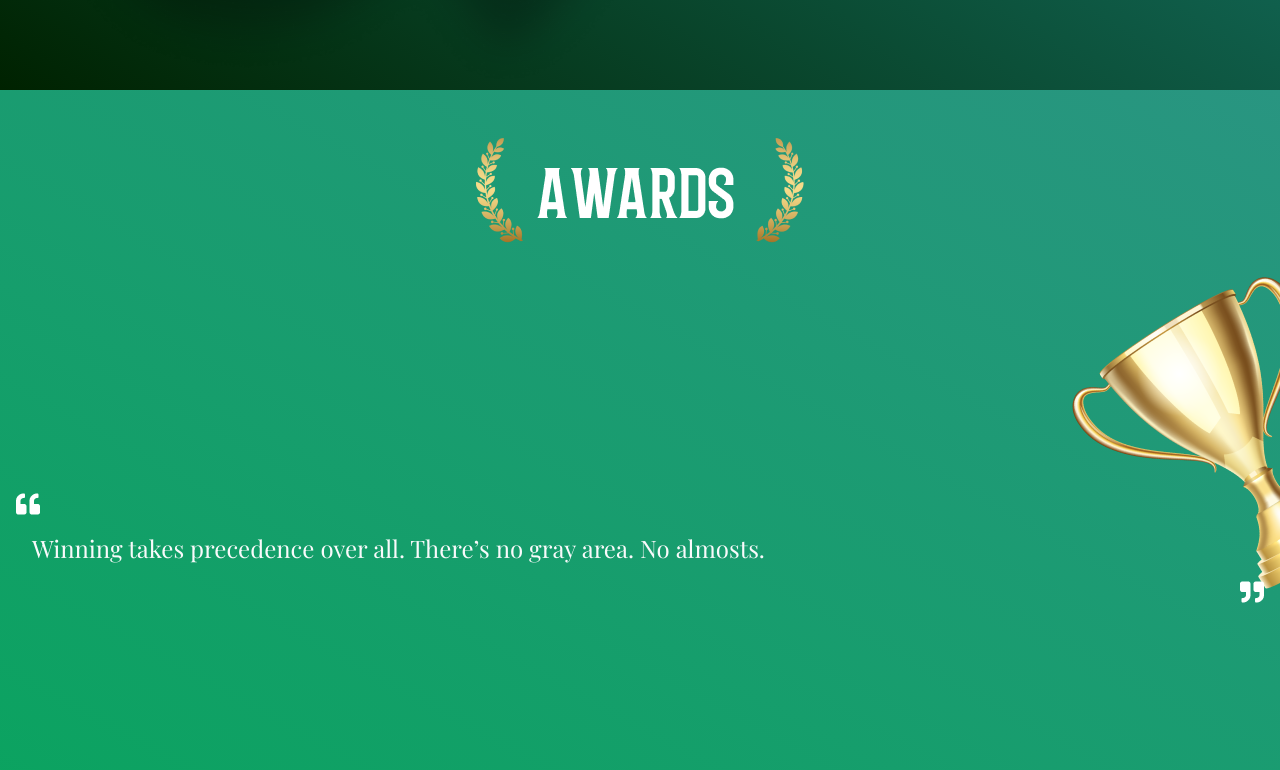
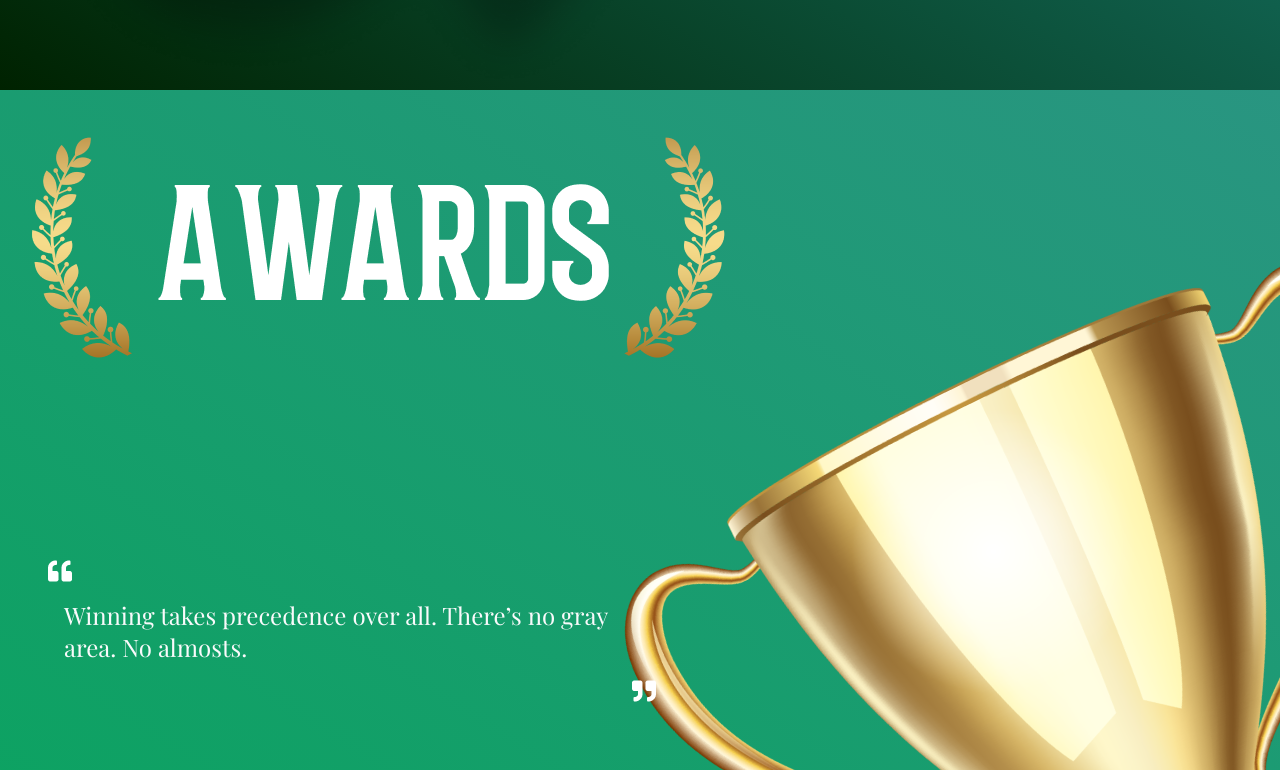
Before and after one commit to SithumDev07/hackX-Jr-Web, a website built with Parcel: page Test.html in a window 1280 px wide. Shown: the part 1510-2280 px from the top of the page. Built offline with nearby package versions, Linux system fonts and the light colour scheme.

Commit message:
awards upto now desktop

```diff
--- a/Test.html
+++ b/Test.html
@@ -568,6 +568,7 @@ body{
         <section
           class="
             h-auto
+            xl:h-screen
             bg-gradient-to-tr
             from-awardsStartingColor
             to-awardsEndColor
@@ -582,16 +583,23 @@ body{
               w-full
               flex
               justify-center
+              xl:justify-start
               items-center
+              xl:items-start
               flex-col
               relative
               mb-24
+
             "
           >
-            <div class="w-4/5 flex justify-center mt-12">
-              <img src="./public/images/awards/Awards-5s.png" alt="awards-5s" />
-            </div>
-            <div class="w-full flex justify-end">
+            <div class="w-4/5 flex justify-center xl:justify-start mt-12 xl:mt-10 xl:ml-8 2xl:ml-16">
+              <img src="./public/images/awards/Awards-5s.png" alt="awards-5s" class="xl:hidden" />
+
+              <img src="./public/images/awards/Awards-xl.png" alt="awards-Xl" class="hidden xl:block 2xl:hidden" />
+
+              <img src="./public/images/awards/Awards-2xl.png" alt="awards-2Xl" class="hidden 2xl:block" />
+            </div>
+            <div class="w-full flex justify-end xl:absolute xl:top-left16">
               <img
                 src="./public/images/cups/cup-5s.png"
                 data-scroll="1"
@@ -599,13 +607,34 @@ body{
                 data-scroll-speed="-1"
                 data-scroll-target="#Awards"
                 alt="Cup-5s"
+                class="xl:hidden"
               />
-            </div>
-            <div class="w-full absolute top-2/3 px-4">
+
+              <img
+                src="./public/images/cups/cup-xl.png"
+                data-scroll="1"
+                data-scroll-delay="0.03"
+                data-scroll-speed="-1"
+                data-scroll-target="#Awards"
+                alt="Cup-Xl"
+                class="hidden xl:block 2xl:hidden"
+              />
+
+              <img
+                src="./public/images/cups/cup-2xl.png"
+                data-scroll="1"
+                data-scroll-delay="0.03"
+                data-scroll-speed="-1"
+                data-scroll-target="#Awards"
+                alt="Cup-2Xl"
+                class="hidden 2xl:block"
+              />
+            </div>
+            <div class="w-full xl:w-1/2 absolute top-2/3 2xl:top-1/2 px-4 xl:ml-8 2xl:transform 2xl:translate-y-10">
               <div class="w-full flex justify-start">
                 <img src="./public/images/quotes/quote-left-5s.png" alt="" />
               </div>
-              <p class="text-2xl text-gray-50 font-PlayFair px-4 my-4">
+              <p class="text-2xl 2xl:text-4xl 3xl:text-5xl text-gray-50 font-PlayFair px-4 my-4 3xl:text-center">
                 Winning takes precedence over all. There’s no gray area. No
                 almosts.
               </p>
@@ -625,6 +654,7 @@ body{
             from-awardsStartingColor
             to-awardsEndColor
             flex
+            xl:hidden
           "
           data-scroll-section="1"
           id="Awards"
```
Also changed, not shown: public/images/awards/Awards-2xl.png (added), public/images/awards/Awards-xl.png (added), public/images/cups/cup-2xl.png (added), public/images/cups/cup-xl.png (added).
